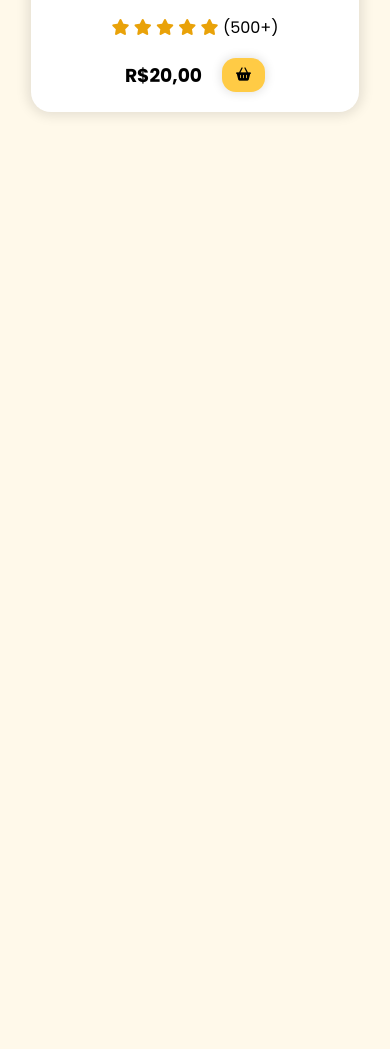
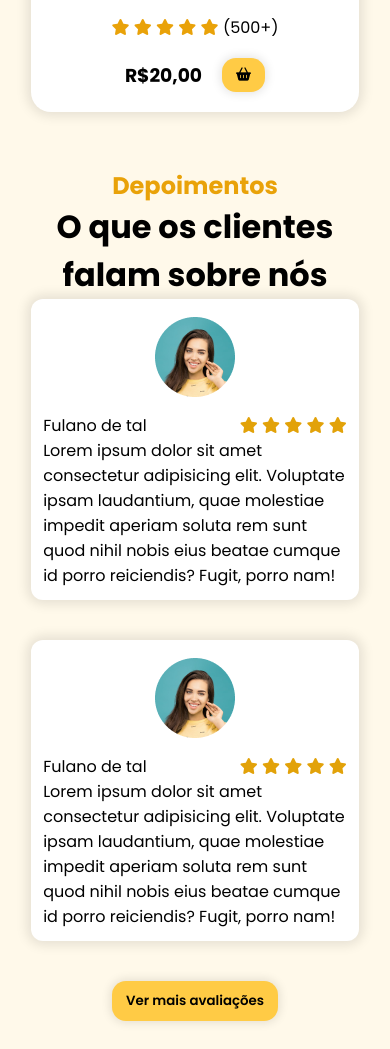
Before and after one commit to KaicCesar1/LeadingPage-Food, a plain HTML site: page index.html in a window 390 px wide. Shown: the part 3004-4053 px from the top of the page. Before the commit the page ends 3144 px from the top, so only its background shows below. Drawn offline with nearby package versions, Linux system fonts and the light colour scheme.

Commit message:
created section testimonials

```diff
--- /dev/null
+++ b/Styles/testimonials.css
@@ -0,0 +1,103 @@
+#testimonials {
+    min-height: calc(100vh - 91px);
+    display: flex;
+    align-items: center;
+    justify-content: center;
+    gap: 48px;
+}
+
+.testimonial-chef {
+    width: 500px;
+    height: auto;
+}
+
+#testimonials .section-subtitle {
+    font-size: 3rem;
+}
+
+#testimonials-content {
+    width: 50%;
+}
+
+#feedbacks {
+    display: flex;
+    flex-direction: column;
+    gap: 20px;
+    margin-bottom: 40px;
+}
+
+.feedback {
+    display: flex;
+    align-items: center;
+    gap: 20px;
+    background-color: #fff;
+    padding: 12px;
+    border-radius: 12px;
+    box-shadow: 0 0 12px 4px rgba(0, 0, 0, 0.1);
+}
+
+.feedback-avatar {
+    width: 100%;
+    height: 100px;
+    border-radius: 100%;
+    object-fit: cover;
+}
+
+.feedback-content p {
+    display: flex;
+    justify-content: space-between;
+}
+
+.feedback-content p span{
+    color: #e2a209;
+}
+
+@media screen and (max-width: 1170px) {
+    #testimonials {
+        flex-direction: column;
+    }
+
+    #testimonials .section-subtitle {
+        text-align: center;
+        font-size: 2.5rem;
+    }
+
+    #testimonials .section-title{
+        text-align: center;
+    }
+
+    .testimonial-chef {
+        display: none;
+    }
+
+    #testimonials-content {
+        width: 80%;
+        display: flex;
+        flex-direction: column;
+        align-items: center;
+    }
+
+    .feedback {
+        gap: 10px;
+
+    }
+
+
+}
+
+
+@media screen and (max-width: 600px) {
+
+    #testimonials .section-subtitle {
+        text-align: center;
+        font-size: 2rem;
+    }
+
+    #testimonials-content {
+        width: 100%;
+    }
+
+    .feedback {
+        flex-direction: column;
+    }
+}
--- a/index.html
+++ b/index.html
@@ -9,6 +9,7 @@
     <link rel="stylesheet" href="Styles/header.css">
     <link rel="stylesheet" href="Styles/home.css">
     <link rel="stylesheet" href="Styles/menu.css">
+    <link rel="stylesheet" href="Styles/testimonials.css">
 
     <title>Landing Page Food</title>
 </head>
@@ -201,6 +202,62 @@
                 </div>
             </div>
         </section>
+
+        <section id="testimonials">
+            <img src="images/chef.png" alt="" class="testimonial-chef">
+
+            <div id="testimonials-content">
+                <h2 class="section-title">Depoimentos</h2>
+                <h3 class="section-subtitle">O que os clientes falam sobre nós</h3>
+
+                <div id="feedbacks">
+                    <div class="feedback">
+                        <img src="images/avatar.png" alt="" class="avatar">
+
+
+                        <div class="feedback-content">
+                            <p>Fulano de tal
+                                <span>
+                                    <i class="fa-solid fa-star"></i>
+                                    <i class="fa-solid fa-star"></i>
+                                    <i class="fa-solid fa-star"></i>
+                                    <i class="fa-solid fa-star"></i>
+                                    <i class="fa-solid fa-star"></i>
+                                </span>
+                            </p>
+                            <p>
+                                Lorem ipsum dolor sit amet consectetur adipisicing elit. Voluptate ipsam laudantium, quae molestiae impedit aperiam soluta rem sunt quod nihil nobis eius beatae cumque id porro reiciendis? Fugit, porro nam!
+                            </p>
+                        </div>
+                    </div>
+                </div>
+
+                <div id="feedbacks">
+                    <div class="feedback">
+                        <img src="images/avatar.png" alt="" class="avatar">
+
+
+                        <div class="feedback-content">
+                            <p>Fulano de tal
+                                <span>
+                                    <i class="fa-solid fa-star"></i>
+                                    <i class="fa-solid fa-star"></i>
+                                    <i class="fa-solid fa-star"></i>
+                                    <i class="fa-solid fa-star"></i>
+                                    <i class="fa-solid fa-star"></i>
+                                </span>
+                            </p>
+                            <p>
+                                Lorem ipsum dolor sit amet consectetur adipisicing elit. Voluptate ipsam laudantium, quae molestiae impedit aperiam soluta rem sunt quod nihil nobis eius beatae cumque id porro reiciendis? Fugit, porro nam!
+                            </p>
+                        </div>
+                    </div>
+                </div>
+                <button class="btn-default">
+                    Ver mais avaliações
+                </button>
+            </div>
+        </section>
     </main>
 
     <script src="JavaScript/script.js"></script>
```
Also changed, not shown: images/avatar.png (added), images/chef.png (added).
